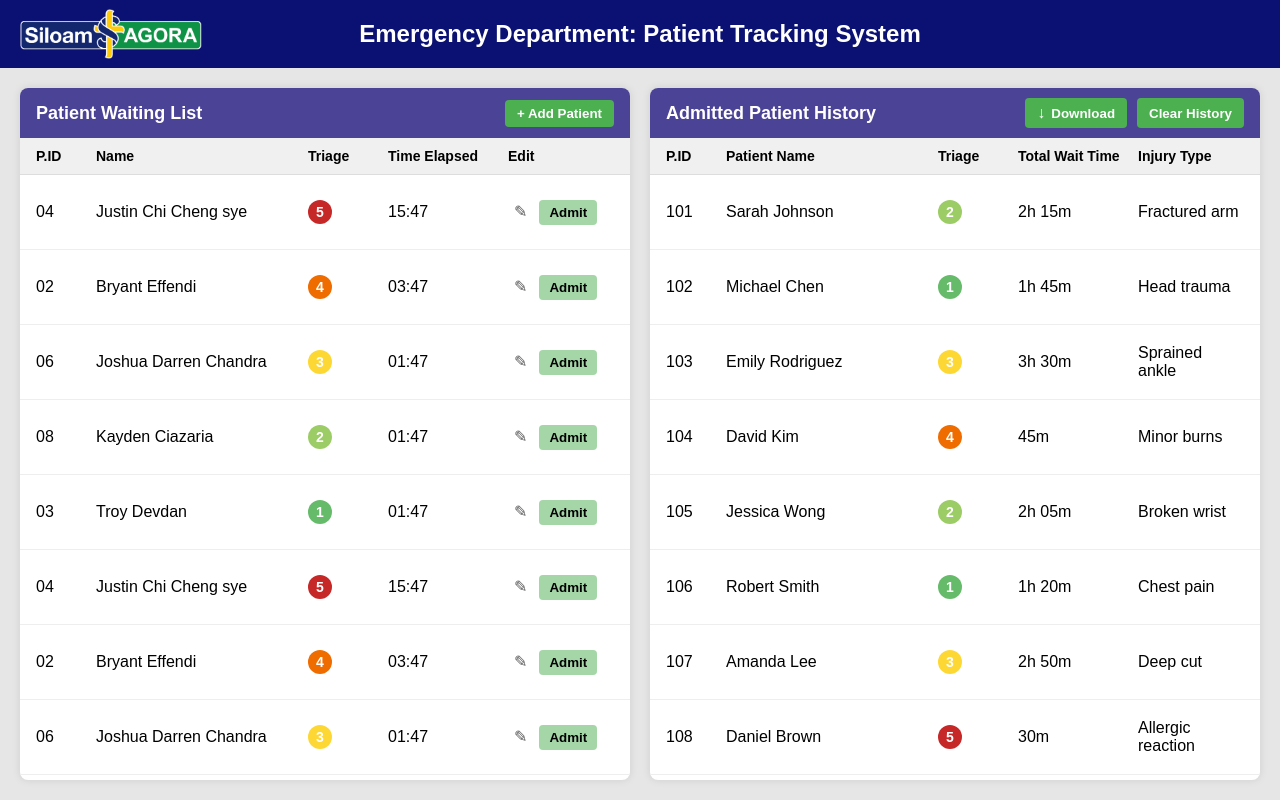
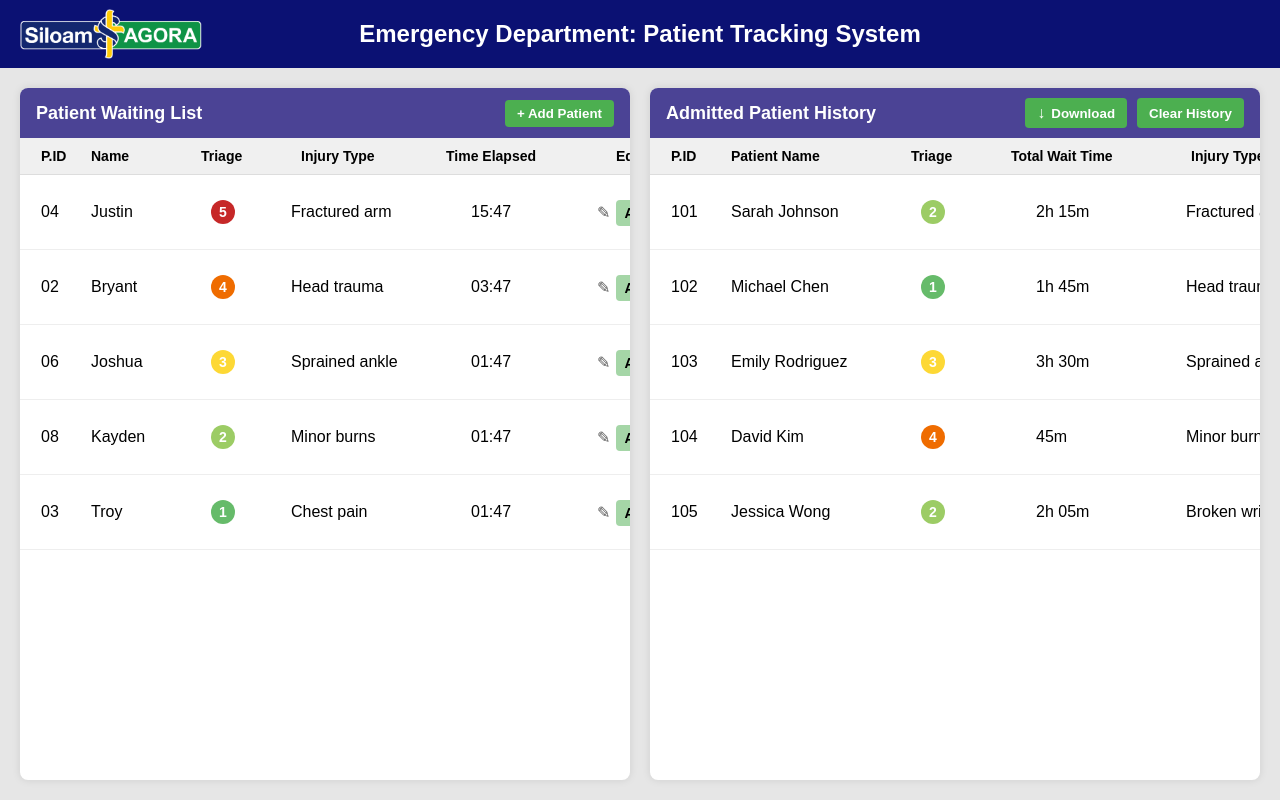
Before and after one commit to Sgu-Justin/Patient-Tracking-System, a React (Create React App) app: page / in a window 1280 px wide. Built offline with nearby package versions, Linux system fonts and the light colour scheme.

Commit message:
Fixed styling name to be more clear

```diff
--- a/src/components/admittedlist/AdmittedList.css
+++ b/src/components/admittedlist/AdmittedList.css
@@ -1,12 +1,11 @@
 /* AdmittedList.css */
-/* AdmittedList.css */
-.admitted-list-container {
+.al-container {
     height: 100%;
     display: flex;
     flex-direction: column;
   }
 
-  .admitted-list {
+  .al-list {
     display: flex;
     flex-direction: column;
     background-color: white;
@@ -16,8 +15,8 @@
     overflow: hidden;
   }
 
-  /* Box 1: Title Header */
-  .list-header {
+  /* Title Header */
+  .al-header {
     background-color: #4b4395;
     color: white;
     display: flex;
@@ -28,21 +27,20 @@
     flex-shrink: 0;
   }
 
-  .list-header h2 {
+  .al-header h2 {
     margin: 0;
     font-size: 18px;
   }
 
-  .header-buttons {
+  .al-header-btns {
     display: flex;
     gap: 10px;
   }
 
-/* Change these button styles in AdmittedList.css */
-.download-button, .clear-button {
-    background-color: #4caf50; /* Same green as add button */
+  .al-download-btn, .al-clear-btn {
+    background-color: #4caf50;
     color: white;
-    border: none; /* Remove border */
+    border: none;
     padding: 6px 12px;
     cursor: pointer;
     font-weight: bold;
@@ -52,19 +50,19 @@
     align-items: center;
   }
 
-  .download-button:hover, .clear-button:hover {
-    background-color: #3d8b40; /* Darker green on hover */
+  .al-download-btn:hover, .al-clear-btn:hover {
+    background-color: #3d8b40;
   }
 
-  .download-icon {
+  .al-download-icon {
     margin-right: 6px;
     font-size: 16px;
   }
 
-  /* Box 2: Column Headers */
-  .column-header {
+  /* Column Headers */
+  .al-col-header {
     display: grid;
-    grid-template-columns: 60px 2fr 80px 120px 1fr;
+    grid-template-columns: 60px 180px 100px 180px 150px;
     background-color: #f0f0f0;
     padding: 10px 16px;
     font-weight: bold;
@@ -73,14 +71,21 @@
     flex-shrink: 0;
   }
 
-  /* Box 3: Scrollable Container */
-  .patient-rows-container {
+  .al-col-header > div {
+    overflow: hidden;
+    text-overflow: ellipsis;
+    white-space: nowrap;
+    padding: 0 5px;
+  }
+
+  /* Scrollable Container */
+  .al-rows-container {
     flex: 1;
     overflow: hidden;
     position: relative;
   }
 
-  .patient-rows-scrollable {
+  .al-rows-scrollable {
     position: absolute;
     top: 0;
     left: 0;
@@ -90,21 +95,28 @@
   }
 
   /* Patient Rows */
-  .patient-row {
+  .al-row {
     display: grid;
-    grid-template-columns: 60px 2fr 80px 120px 1fr;
+    grid-template-columns: 60px 190px 115px 150px 150px;
     align-items: center;
     padding: 12px 16px;
     border-bottom: 1px solid #eee;
     min-height: 50px;
   }
 
-  .patient-row:hover {
+  .al-row > div {
+    overflow: hidden;
+    text-overflow: ellipsis;
+    white-space: nowrap;
+    padding: 0 5px;
+  }
+
+  .al-row:hover {
     background-color: #f9f9f9;
   }
 
   /* Triage Level Indicator */
-  .triage-circle {
+  .al-triage-circle {
     display: inline-block;
     width: 24px;
     height: 24px;
@@ -117,20 +129,20 @@
   }
 
   /* Custom Scrollbar */
-  .patient-rows-scrollable::-webkit-scrollbar {
+  .al-rows-scrollable::-webkit-scrollbar {
     width: 10px;
   }
 
-  .patient-rows-scrollable::-webkit-scrollbar-track {
+  .al-rows-scrollable::-webkit-scrollbar-track {
     background: #f1f1f1;
     border-radius: 4px;
   }
 
-  .patient-rows-scrollable::-webkit-scrollbar-thumb {
+  .al-rows-scrollable::-webkit-scrollbar-thumb {
     background-color: #888;
     border-radius: 4px;
   }
 
-  .patient-rows-scrollable::-webkit-scrollbar-thumb:hover {
+  .al-rows-scrollable::-webkit-scrollbar-thumb:hover {
     background-color: #666;
   }
--- a/src/components/admittedlist/AdmittedList.js
+++ b/src/components/admittedlist/AdmittedList.js
@@ -1,23 +1,12 @@
 import React from 'react';
 import './AdmittedList.css';
 
-// Mock data for admitted patients
 const admittedPatients = [
   { id: '101', name: 'Sarah Johnson', triage: 2, waitTime: '2h 15m', injury: 'Fractured arm' },
   { id: '102', name: 'Michael Chen', triage: 1, waitTime: '1h 45m', injury: 'Head trauma' },
   { id: '103', name: 'Emily Rodriguez', triage: 3, waitTime: '3h 30m', injury: 'Sprained ankle' },
   { id: '104', name: 'David Kim', triage: 4, waitTime: '45m', injury: 'Minor burns' },
   { id: '105', name: 'Jessica Wong', triage: 2, waitTime: '2h 05m', injury: 'Broken wrist' },
-  { id: '106', name: 'Robert Smith', triage: 1, waitTime: '1h 20m', injury: 'Chest pain' },
-  { id: '107', name: 'Amanda Lee', triage: 3, waitTime: '2h 50m', injury: 'Deep cut' },
-  { id: '108', name: 'Daniel Brown', triage: 5, waitTime: '30m', injury: 'Allergic reaction' },
-  { id: '109', name: 'Olivia Davis', triage: 2, waitTime: '2h 25m', injury: 'Concussion' },
-  { id: '110', name: 'James Wilson', triage: 4, waitTime: '50m', injury: 'Eye injury' },
-  { id: '111', name: 'Sophia Martinez', triage: 1, waitTime: '1h 15m', injury: 'Severe bleeding' },
-  { id: '112', name: 'William Taylor', triage: 3, waitTime: '3h 10m', injury: 'Dislocated shoulder' },
-  { id: '113', name: 'Emma Anderson', triage: 2, waitTime: '2h 00m', injury: 'Broken leg' },
-  { id: '114', name: 'Benjamin Thomas', triage: 5, waitTime: '25m', injury: 'Mild fever' },
-  { id: '115', name: 'Ava Jackson', triage: 1, waitTime: '1h 30m', injury: 'Stroke symptoms' },
 ];
 
 const getTriageColor = (level) => {
@@ -27,45 +16,45 @@ const getTriageColor = (level) => {
 
 const AdmittedList = () => {
   return (
-    <div className="admitted-list-container">
-      <div className="admitted-list">
-        {/* Box 1: Title Header */}
-        <div className="list-header">
+    <div className="al-container">
+      <div className="al-list">
+        {/* Title Header */}
+        <div className="al-header">
           <h2>Admitted Patient History</h2>
-          <div className="header-buttons">
-            <button className="download-button">
-              <span className="download-icon">↓</span> Download
+          <div className="al-header-btns">
+            <button className="al-download-btn">
+              <span className="al-download-icon">↓</span> Download
             </button>
-            <button className="clear-button">Clear History</button>
+            <button className="al-clear-btn">Clear History</button>
           </div>
         </div>
 
-        {/* Box 2: Column Headers */}
-        <div className="column-header">
-          <div>P.ID</div>
-          <div>Patient Name</div>
-          <div>Triage</div>
-          <div>Total Wait Time</div>
-          <div>Injury Type</div>
+        {/* Column Headers */}
+        <div className="al-col-header">
+          <div className="al-col-pid">P.ID</div>
+          <div className="al-col-name">Patient Name</div>
+          <div className="al-col-triage">Triage</div>
+          <div className="al-col-time">Total Wait Time</div>
+          <div className="al-col-injury">Injury Type</div>
         </div>
 
-        {/* Box 3: Scrollable Rows */}
-        <div className="patient-rows-container">
-          <div className="patient-rows-scrollable">
+        {/* Patient Rows */}
+        <div className="al-rows-container">
+          <div className="al-rows-scrollable">
             {admittedPatients.map((p) => (
-              <div className="patient-row" key={p.id}>
-                <div>{p.id}</div>
-                <div>{p.name}</div>
-                <div>
+              <div className="al-row" key={p.id}>
+                <div className="al-col-pid">{p.id}</div>
+                <div className="al-col-name">{p.name}</div>
+                <div className="al-col-triage">
                   <span
-                    className="triage-circle"
+                    className="al-triage-circle"
                     style={{ backgroundColor: getTriageColor(p.triage) }}
                   >
                     {p.triage}
                   </span>
                 </div>
-                <div>{p.waitTime}</div>
-                <div>{p.injury}</div>
+                <div className="al-col-time">{p.waitTime}</div>
+                <div className="al-col-injury">{p.injury}</div>
               </div>
             ))}
           </div>
--- a/src/components/patientlist/PatientList.css
+++ b/src/components/patientlist/PatientList.css
@@ -1,12 +1,11 @@
 /* PatientList.css */
-/* PatientList.css */
-.patient-list-container {
+.pl-container {
     height: 100%;
     display: flex;
     flex-direction: column;
   }
 
-  .patient-list {
+  .pl-list {
     display: flex;
     flex-direction: column;
     background-color: white;
@@ -16,8 +15,8 @@
     overflow: hidden;
   }
 
-  /* Box 1: Title Header */
-  .list-header {
+  /* Title Header */
+  .pl-header {
     background-color: #4b4395;
     color: white;
     display: flex;
@@ -28,12 +27,12 @@
     flex-shrink: 0;
   }
 
-  .list-header h2 {
+  .pl-header h2 {
     margin: 0;
     font-size: 18px;
   }
 
-  .add-button {
+  .pl-add-btn {
     background-color: #4caf50;
     color: white;
     border: none;
@@ -44,14 +43,14 @@
     transition: background-color 0.2s;
   }
 
-  .add-button:hover {
+  .pl-add-btn:hover {
     background-color: #3d8b40;
   }
 
-  /* Box 2: Column Headers */
-  .column-header {
+  /* Column Headers */
+  .pl-col-header {
     display: grid;
-    grid-template-columns: 60px 2fr 100px 100px 120px;
+    grid-template-columns: 50px 110px 100px 145px 170px 100px;
     background-color: #f0f0f0;
     padding: 10px 16px;
     font-weight: bold;
@@ -60,14 +59,21 @@
     flex-shrink: 0;
   }
 
-  /* Box 3: Scrollable Container */
-  .patient-rows-container {
+  .pl-col-header > div {
+    overflow: hidden;
+    text-overflow: ellipsis;
+    white-space: nowrap;
+    padding: 0 5px;
+  }
+
+  /* Scrollable Container */
+  .pl-rows-container {
     flex: 1;
     overflow: hidden;
     position: relative;
   }
 
-  .patient-rows-scrollable {
+  .pl-rows-scrollable {
     position: absolute;
     top: 0;
     left: 0;
@@ -77,21 +83,28 @@
   }
 
   /* Patient Rows */
-  .patient-row {
+  .pl-row {
     display: grid;
-    grid-template-columns: 60px 2fr 100px 100px 120px;
+    grid-template-columns: 50px 120px 80px 180px 120px 100px;
     align-items: center;
     padding: 12px 16px;
     border-bottom: 1px solid #eee;
     min-height: 50px;
   }
 
-  .patient-row:hover {
+  .pl-row > div {
+    overflow: hidden;
+    text-overflow: ellipsis;
+    white-space: nowrap;
+    padding: 0 5px;
+  }
+
+  .pl-row:hover {
     background-color: #f9f9f9;
   }
 
   /* Triage Level Indicator */
-  .triage-circle {
+  .pl-triage-circle {
     display: inline-block;
     width: 24px;
     height: 24px;
@@ -104,49 +117,50 @@
   }
 
   /* Action Buttons */
-  .icon-button {
+  .pl-icon-btn {
     background: none;
     border: none;
     cursor: pointer;
-    margin-right: 6px;
     font-size: 16px;
     color: #555;
     transition: color 0.2s;
+    padding: 6px;
   }
 
-  .icon-button:hover {
+  .pl-icon-btn:hover {
     color: #000;
   }
 
-  .admit-button {
+  .pl-admit-btn {
     background-color: #a5d6a7;
     border: none;
-    padding: 5px 10px;
+    padding: 5px 8px;
     cursor: pointer;
     font-weight: bold;
     border-radius: 4px;
     transition: background-color 0.2s;
+    font-size: 14px;
   }
 
-  .admit-button:hover {
+  .pl-admit-btn:hover {
     background-color: #81c784;
   }
 
   /* Custom Scrollbar */
-  .patient-rows-scrollable::-webkit-scrollbar {
+  .pl-rows-scrollable::-webkit-scrollbar {
     width: 10px;
   }
 
-  .patient-rows-scrollable::-webkit-scrollbar-track {
+  .pl-rows-scrollable::-webkit-scrollbar-track {
     background: #f1f1f1;
     border-radius: 4px;
   }
 
-  .patient-rows-scrollable::-webkit-scrollbar-thumb {
+  .pl-rows-scrollable::-webkit-scrollbar-thumb {
     background-color: #888;
     border-radius: 4px;
   }
 
-  .patient-rows-scrollable::-webkit-scrollbar-thumb:hover {
+  .pl-rows-scrollable::-webkit-scrollbar-thumb:hover {
     background-color: #666;
   }
--- a/src/components/patientlist/PatientList.js
+++ b/src/components/patientlist/PatientList.js
@@ -2,33 +2,11 @@ import React from 'react';
 import './PatientList.css';
 
 const patients = [
-    { id: '04', name: 'Justin Chi Cheng sye', triage: 5, time: '15:47' },
-    { id: '02', name: 'Bryant Effendi', triage: 4, time: '03:47' },
-    { id: '06', name: 'Joshua Darren Chandra', triage: 3, time: '01:47' },
-    { id: '08', name: 'Kayden Ciazaria', triage: 2, time: '01:47' },
-    { id: '03', name: 'Troy Devdan', triage: 1, time: '01:47' },
-    { id: '04', name: 'Justin Chi Cheng sye', triage: 5, time: '15:47' },
-    { id: '02', name: 'Bryant Effendi', triage: 4, time: '03:47' },
-    { id: '06', name: 'Joshua Darren Chandra', triage: 3, time: '01:47' },
-    { id: '04', name: 'Justin Chi Cheng sye', triage: 5, time: '15:47' },
-    { id: '02', name: 'Bryant Effendi', triage: 4, time: '03:47' },
-    { id: '06', name: 'Joshua Darren Chandra', triage: 3, time: '01:47' },
-    { id: '08', name: 'Kayden Ciazaria', triage: 2, time: '01:47' },
-    { id: '03', name: 'Troy Devdan', triage: 1, time: '01:47' },
-    { id: '04', name: 'Justin Chi Cheng sye', triage: 5, time: '15:47' },
-    { id: '02', name: 'Bryant Effendi', triage: 4, time: '03:47' },
-    { id: '06', name: 'Joshua Darren Chandra', triage: 3, time: '01:47' },
-    { id: '08', name: 'Kayden Ciazaria', triage: 2, time: '01:47' },
-    { id: '03', name: 'Troy Devdan', triage: 1, time: '01:47' },
-    { id: '04', name: 'Justin Chi Cheng sye', triage: 5, time: '15:47' },
-    { id: '02', name: 'Bryant Effendi', triage: 4, time: '03:47' },
-    { id: '06', name: 'Joshua Darren Chandra', triage: 3, time: '01:47' },
-    { id: '08', name: 'Kayden Ciazaria', triage: 2, time: '01:47' },
-    { id: '03', name: 'Troy Devdan', triage: 1, time: '01:47' },
-    { id: '02', name: 'Bryant Effendi', triage: 4, time: '03:47' },
-    { id: '06', name: 'Joshua Darren Chandra', triage: 3, time: '01:47' },
-    { id: '08', name: 'Kayden Ciazaria', triage: 2, time: '01:47' },
-    { id: '03', name: 'Troy Devdan', triage: 1, time: '01:47' },
+  { id: '04', name: 'Justin', triage: 5, injury: 'Fractured arm', time: '15:47' },
+  { id: '02', name: 'Bryant', triage: 4, injury: 'Head trauma', time: '03:47' },
+  { id: '06', name: 'Joshua', triage: 3, injury: 'Sprained ankle', time: '01:47' },
+  { id: '08', name: 'Kayden', triage: 2, injury: 'Minor burns', time: '01:47' },
+  { id: '03', name: 'Troy', triage: 1, injury: 'Chest pain', time: '01:47' },
 ];
 
 const getTriageColor = (level) => {
@@ -38,42 +16,44 @@ const getTriageColor = (level) => {
 
 const PatientList = () => {
   return (
-    <div className="patient-list-container">
-      <div className="patient-list">
-        {/* Box 1: Title Header */}
-        <div className="list-header">
+    <div className="pl-container">
+      <div className="pl-list">
+        {/* Title Header */}
+        <div className="pl-header">
           <h2>Patient Waiting List</h2>
-          <button className="add-button">+ Add Patient</button>
+          <button className="pl-add-btn">+ Add Patient</button>
         </div>
 
-        {/* Box 2: Column Headers */}
-        <div className="column-header">
-          <div>P.ID</div>
-          <div>Name</div>
-          <div>Triage</div>
-          <div>Time Elapsed</div>
-          <div>Edit</div>
+        {/* Column Headers */}
+        <div className="pl-col-header">
+          <div className="pl-col-pid">P.ID</div>
+          <div className="pl-col-name">Name</div>
+          <div className="pl-col-triage">Triage</div>
+          <div className="pl-col-injury">Injury Type</div>
+          <div className="pl-col-time">Time Elapsed</div>
+          <div className="pl-col-edit">Edit</div>
         </div>
 
-        {/* Box 3: Scrollable Rows */}
-        <div className="patient-rows-container">
-          <div className="patient-rows-scrollable">
+        {/* Patient Rows */}
+        <div className="pl-rows-container">
+          <div className="pl-rows-scrollable">
             {patients.map((p) => (
-              <div className="patient-row" key={p.id}>
-                <div>{p.id}</div>
-                <div>{p.name}</div>
-                <div>
+              <div className="pl-row" key={p.id}>
+                <div className="pl-col-pid">{p.id}</div>
+                <div className="pl-col-name">{p.name}</div>
+                <div className="pl-col-triage">
                   <span
-                    className="triage-circle"
+                    className="pl-triage-circle"
                     style={{ backgroundColor: getTriageColor(p.triage) }}
                   >
                     {p.triage}
                   </span>
                 </div>
-                <div>{p.time}</div>
-                <div>
-                  <button className="icon-button">✎</button>
-                  <button className="admit-button">Admit</button>
+                <div className="pl-col-injury">{p.injury}</div>
+                <div className="pl-col-time">{p.time}</div>
+                <div className="pl-col-edit">
+                  <button className="pl-icon-btn">✎</button>
+                  <button className="pl-admit-btn">Admit</button>
                 </div>
               </div>
             ))}
```
Also changed, not shown: src/popups/admitpatient/AdmitPatient.css (added), src/popups/admitpatient/AdmitPatient.js (added).
